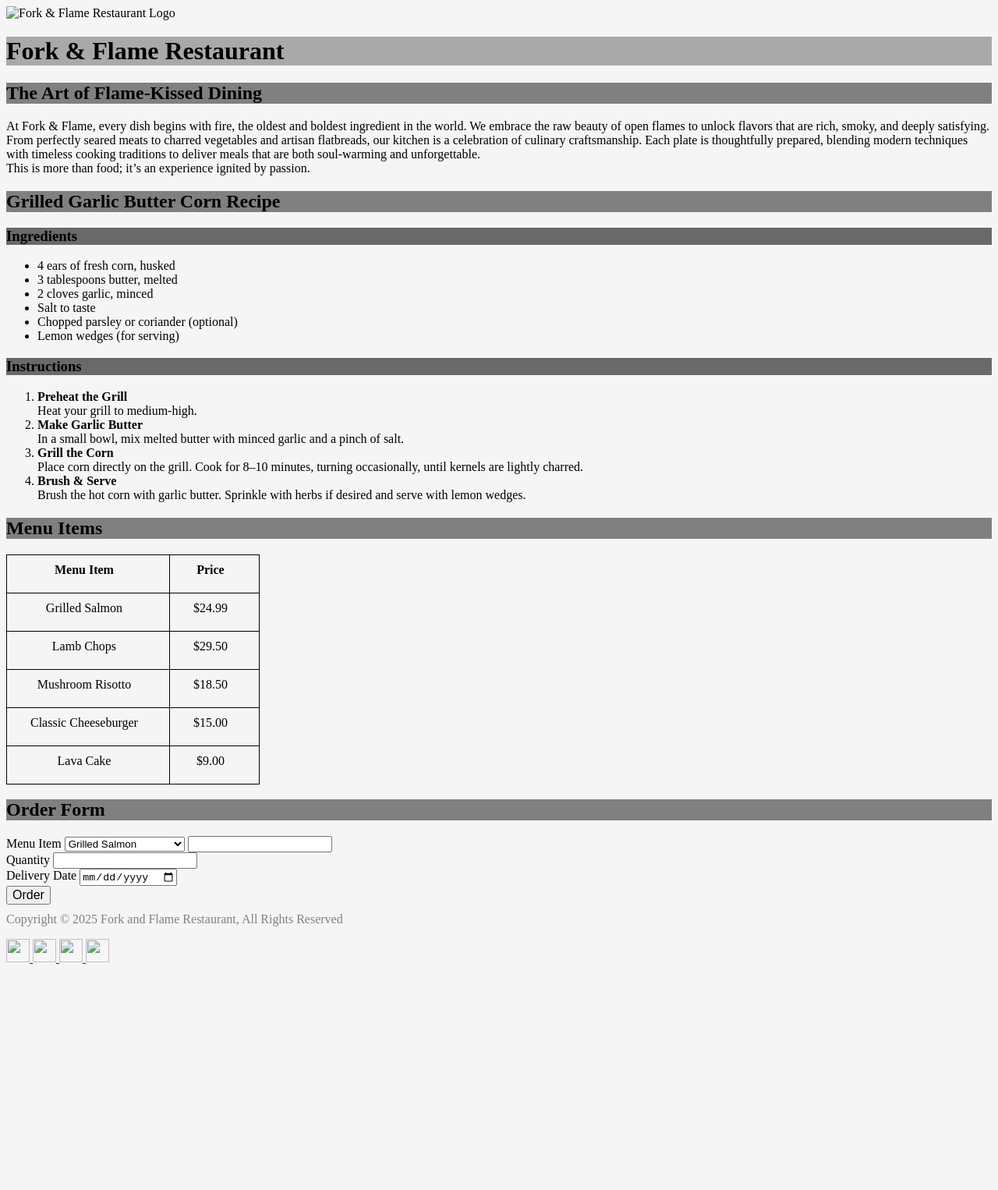
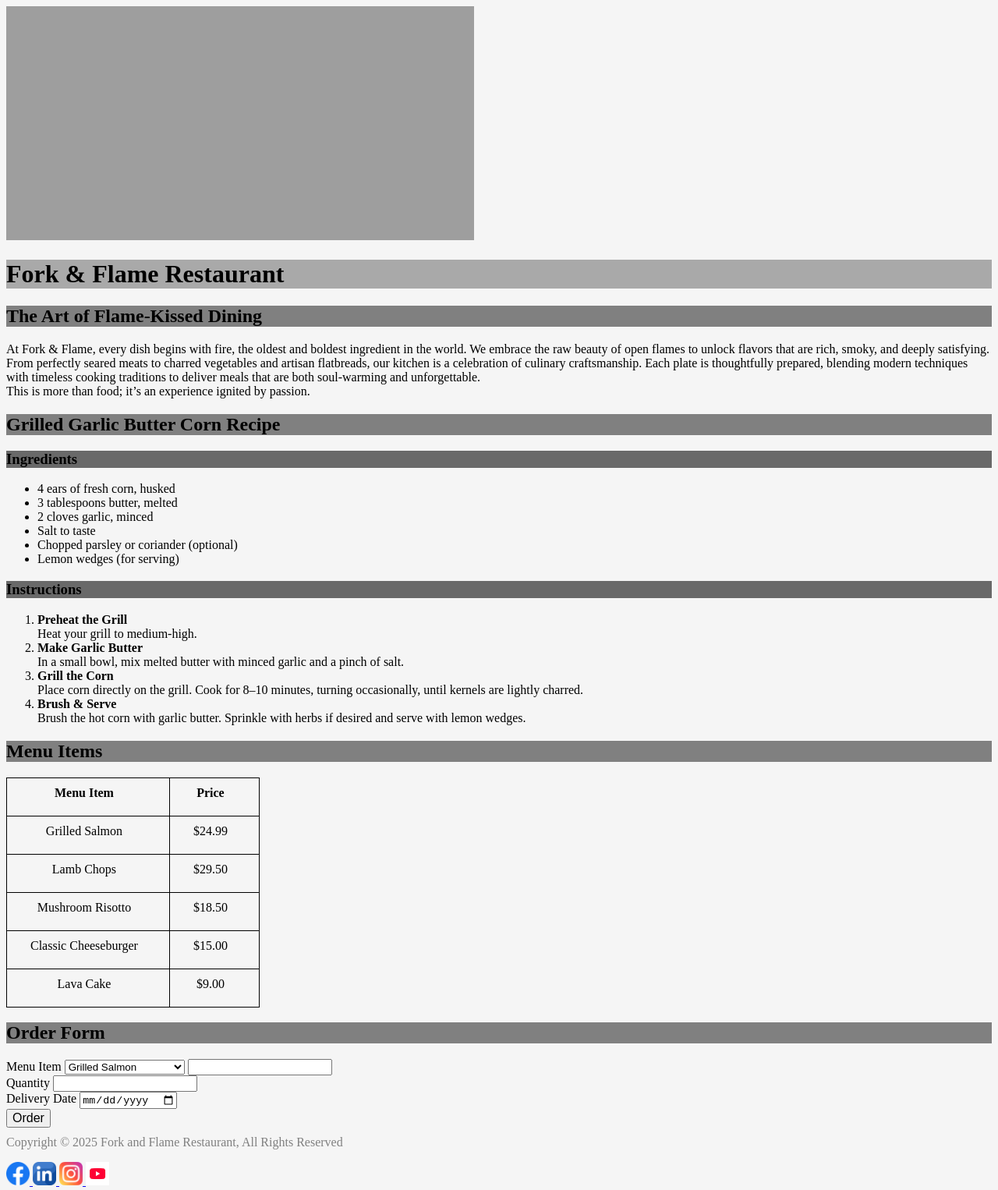
Before and after one commit to Brianpro001/Simple-Restaurant-Website, a plain HTML site: page index.html in a window 1280 px wide. Shown: the whole page at 78% size. Before the commit the page ends 1246 px from the top, so only its background shows below. Drawn offline with Linux system fonts and the light colour scheme; the site is published under a folder, as on GitHub Pages, so addresses that start at the root find nothing.

Commit message:
Update index.html

```diff
--- a/index.html
+++ b/index.html
@@ -42,7 +42,7 @@
 
 </head>
 <body style="background-color: whitesmoke;">
-    <img src="/Images/Fork.png" width="600" height="300" alt="Fork & Flame Restaurant Logo">
+    <img src="Images/Fork.png" width="600" height="300" alt="Fork & Flame Restaurant Logo">
     <h1>Fork & Flame Restaurant</h1>
     <section>
         <h2>The Art of Flame-Kissed Dining</h2>
@@ -117,13 +117,13 @@
      </section>
      <p style="color:gray;">Copyright © 2025 Fork and Flame Restaurant, All Rights Reserved</p>
      <div>
-            <a href="www.facebook.com"><img src="/Images/FB.png" style="width: 30px;height: 30px;">
+            <a href="www.facebook.com"><img src="Images/FB.png" style="width: 30px;height: 30px;">
             </a>
-            <a href="www.linkedin.com"><img src="/Images/LN.png" style="width: 30px;height: 30px;">
+            <a href="www.linkedin.com"><img src="Images/LN.png" style="width: 30px;height: 30px;">
             </a>
-            <a href="www.instagram.com"><img src="/Images/IG.png" style="width: 30px;height: 30px;">
+            <a href="www.instagram.com"><img src="Images/IG.png" style="width: 30px;height: 30px;">
             </a>
-            <a href="www.youtube.com"><img src="/Images/youtube.png" style="width: 30px;height: 30px;">
+            <a href="www.youtube.com"><img src="Images/youtube.png" style="width: 30px;height: 30px;">
             </a>
      </div>
 
```
